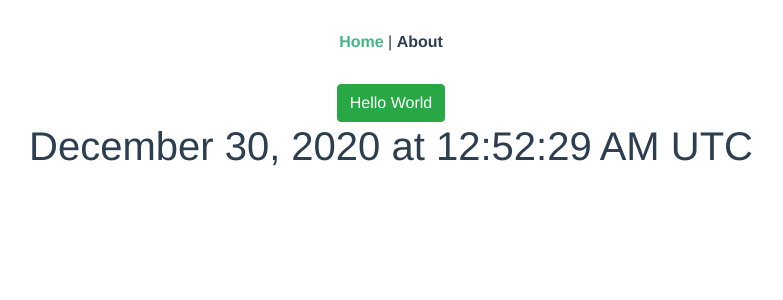
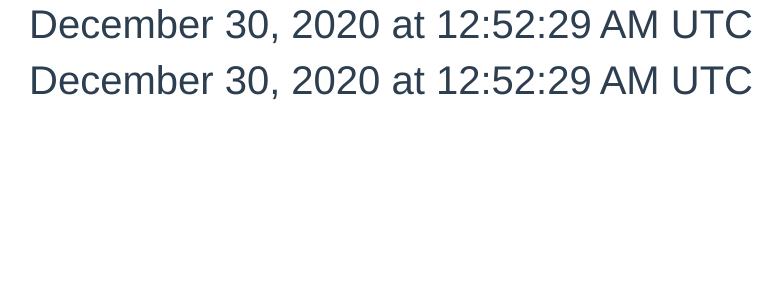
Before and after one commit to donovanrichardson/horologium, a Vue app: page / in a window 1280 px wide. Shown: the top 300 px of the page, without its empty margins (249-1032 px from the left). Built offline with nearby package versions, Linux system fonts and the light colour scheme.

Commit message:
horologium view

```diff
--- a/src/App.vue
+++ b/src/App.vue
@@ -1,9 +1,9 @@
 <template>
   <div id="app">
-    <div id="nav">
+    <!-- <div id="nav">
       <router-link to="/">Home</router-link> |
       <router-link to="/about">About</router-link>
-    </div>
+    </div> -->
     <router-view/>
   </div>
 </template>
--- a/src/router/index.js
+++ b/src/router/index.js
@@ -1,23 +1,15 @@
 import Vue from 'vue'
 import VueRouter from 'vue-router'
-import Home from '../views/Home.vue'
+import Horologium from '../views/Horologium.vue'
 
 Vue.use(VueRouter)
 
 const routes = [
   {
     path: '/',
-    name: 'Home',
-    component: Home
+    name: 'Horologium',
+    component: Horologium
   },
-  {
-    path: '/about',
-    name: 'About',
-    // route level code-splitting
-    // this generates a separate chunk (about.[hash].js) for this route
-    // which is lazy-loaded when the route is visited.
-    component: () => import(/* webpackChunkName: "about" */ '../views/About.vue')
-  }
 ]
 
 const router = new VueRouter({
--- a/src/components/UTC.vue
+++ b/src/views/Horologium.vue
@@ -1,7 +1,12 @@
 <template>
-    <h1>
-        {{timestring}}
-    </h1>
+    <div>
+        <h1>
+            {{timestring}}
+        </h1>
+        <h1>
+            {{time}}
+        </h1>
+    </div>
 </template>
 
 <script>
@@ -11,10 +16,12 @@ console.log('datetime?', DateTime.utc());
 // console.log('thedata?', this.data);
 
 export default {
-    name: "UTC",
+    created(){
+        this.time = DateTime.utc().toLocaleString(DateTime.DATETIME_FULL_WITH_SECONDS)
+    },
+    name: "Horologium",
     data:function(){
         return {
-            // time:luxon.DateTime.utc()
             }
     },
     computed: {
```
